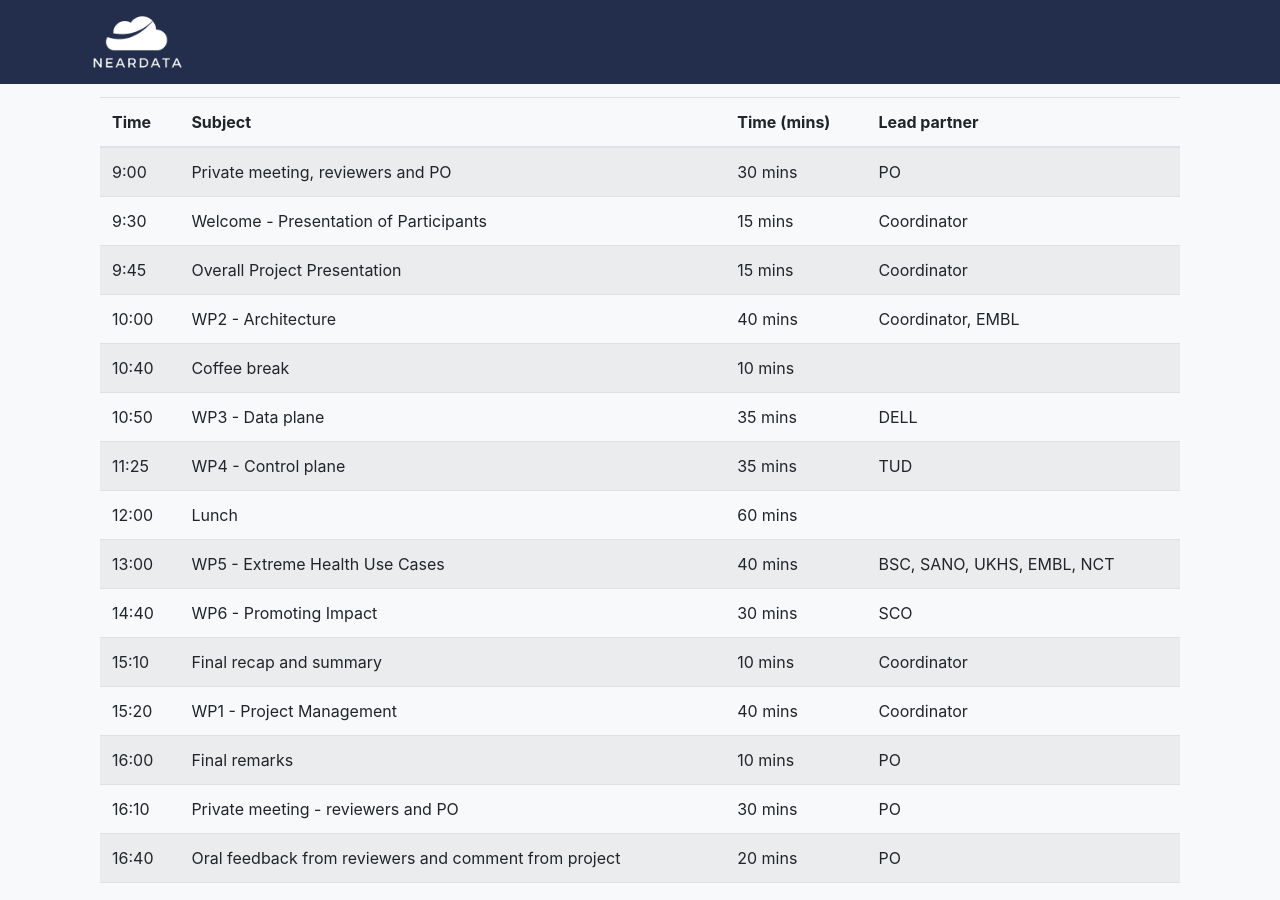
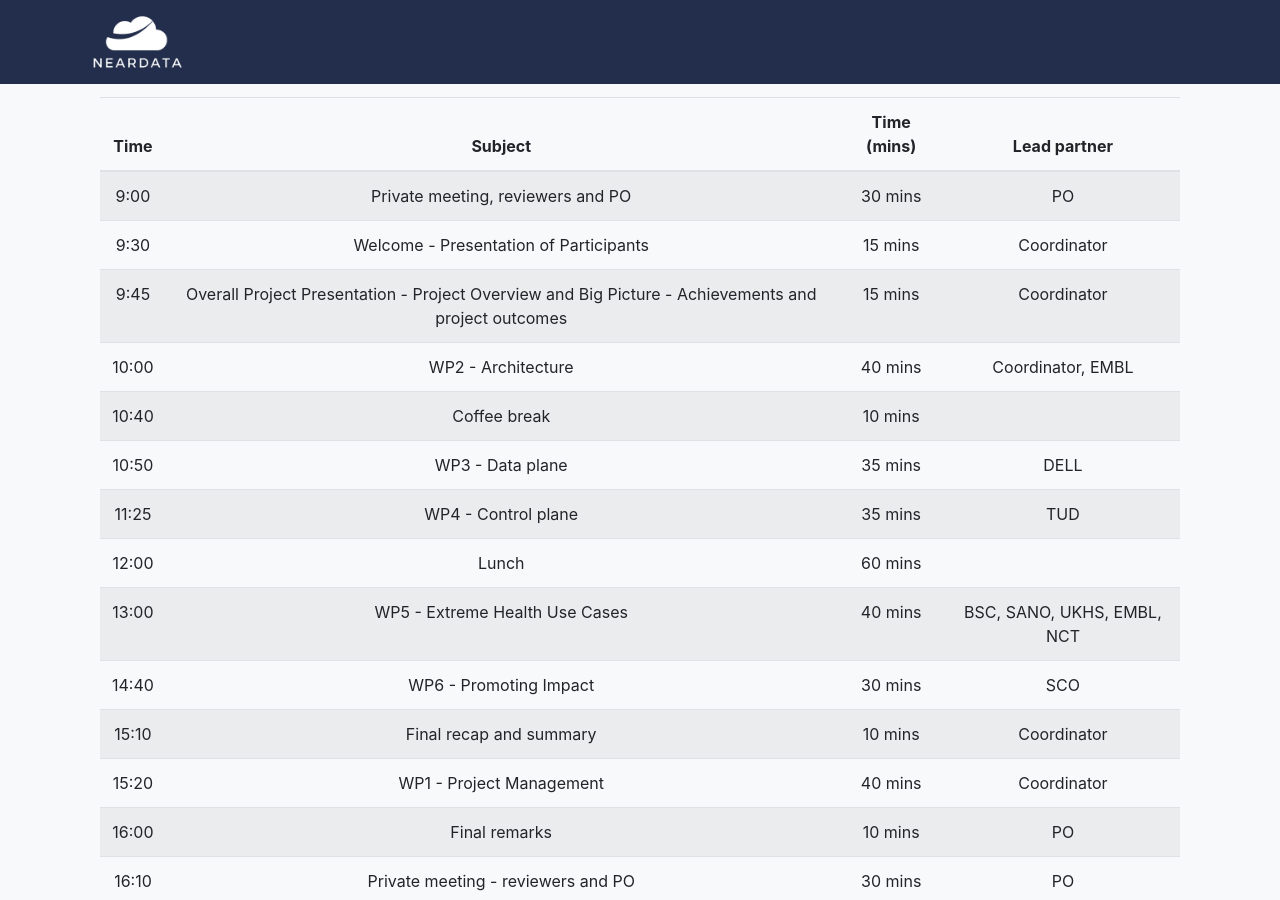
Before and after one commit to neardata-eu/neardata-eu.github.io, a Jekyll site: the page built from review.md, in a window 1280 px wide and 900 px high, scrolled down 336 px. Built offline with Jekyll 4.4.1, drawn with Linux system fonts in a browser that asks for light colours; some web fonts are replaced; some of the changed text lies outside the part shown.

Commit message:
change review

```diff
--- a/_data/sitetext.yml
+++ b/_data/sitetext.yml
@@ -217,7 +217,10 @@
       duration: 15 mins
       lead: Coordinator
     - time: "9:45"
-      subject: Overall Project Presentation
+      subject:  |-
+        Overall Project Presentation
+          - Project Overview and Big Picture
+          - Achievements and project outcomes
       duration: 15 mins
       lead: Coordinator
     - time: "10:00"
@@ -374,6 +377,9 @@
     - title: Video-streaming benchmarks
       description: Video-streaming benchmarks with Gstreamer and Pravega connectors.
       link: "https://github.com/neardata-eu/video-streaming-benchmarks"
+    - title: Serverless benchmarks
+      description: Serverless benchmarks
+      link: "https://github.com/iAmJK44/serverless_benchmarks"
 
 
 about:
--- a/review.md
+++ b/review.md
@@ -19,7 +19,7 @@
 
 
 <div class="col-lg-12 text-center mt-4 mb-4">
-	<table class="table table-striped" style="text-align: left">
+	<table class="table table-striped" style="text-align: left white-space: pre;">
 		<thead>
 			<tr>
 				<th>Time</th>
```
